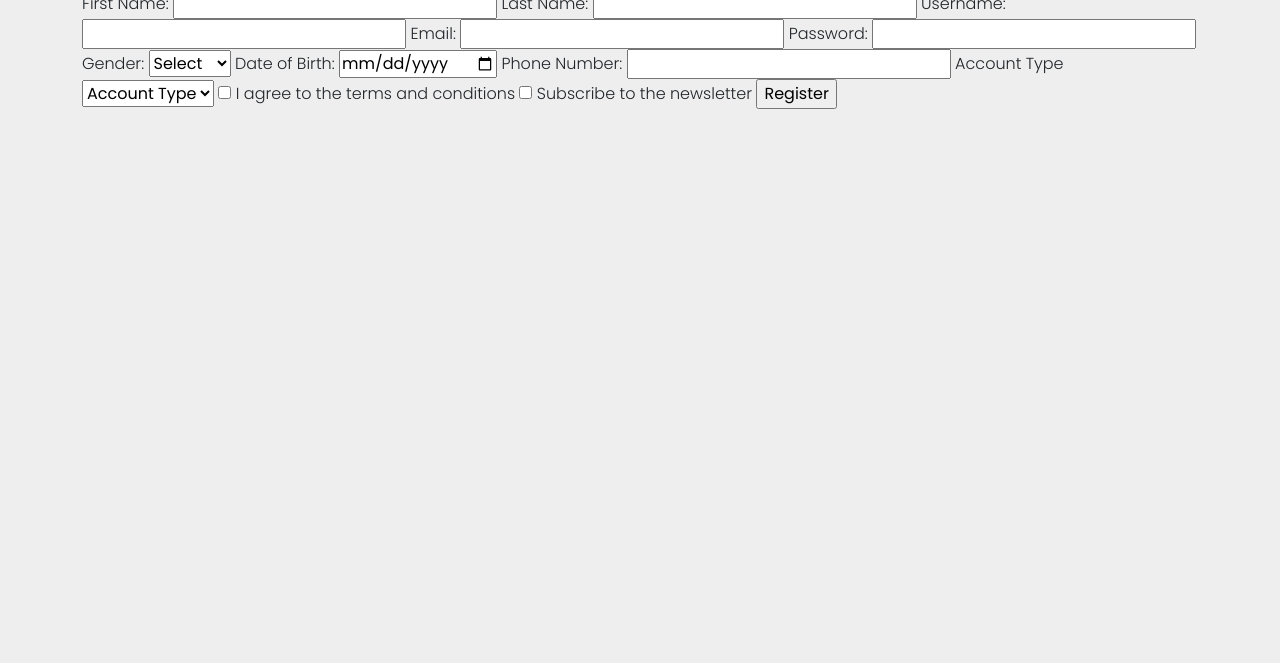
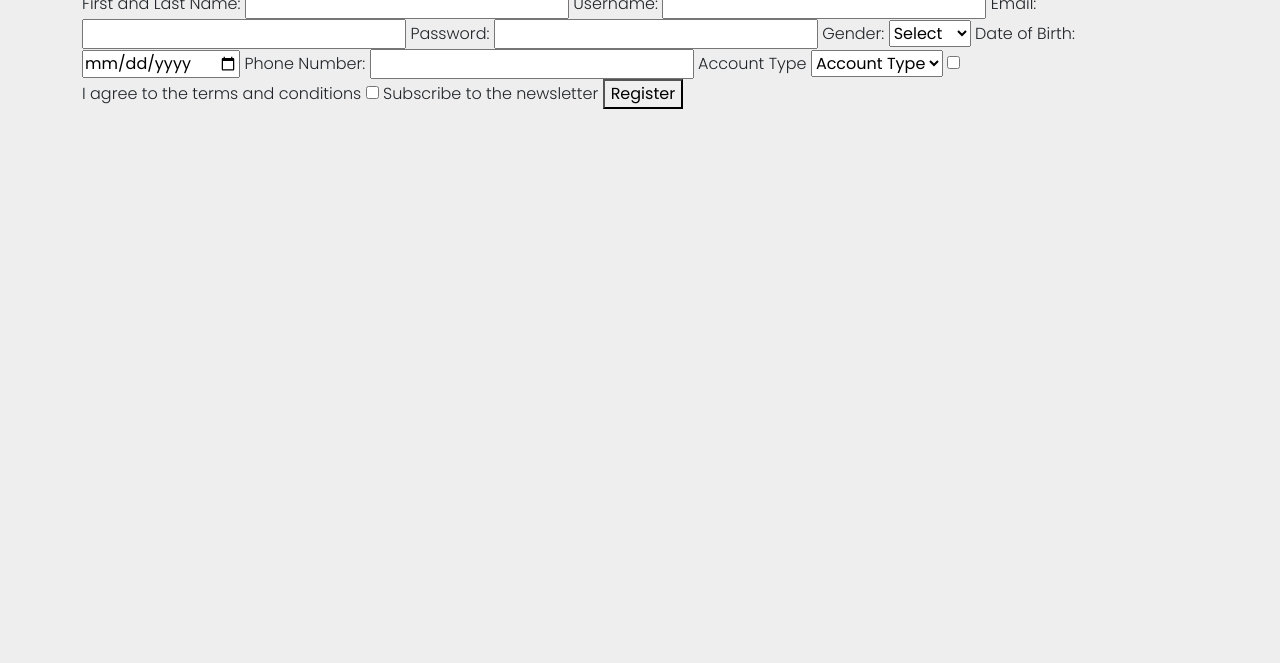
Before and after one commit to jacobdefalco/team-capstone, a plain HTML site: page registration.html in a window 1280 px wide. Shown: the part 137-800 px from the top of the page. Drawn offline with nearby package versions, Linux system fonts and the light colour scheme.

Commit message:
added registration funtionality

```diff
--- a/registration.html
+++ b/registration.html
@@ -7,7 +7,7 @@
     <script src="https://cdn.jsdelivr.net/npm/bootstrap@5.1.3/dist/js/bootstrap.bundle.min.js"></script>
     <link rel="stylesheet" href="https://cdnjs.cloudflare.com/ajax/libs/font-awesome/6.4.0/css/all.min.css" />
     <link href="./css/style.css" rel="stylesheet" />
-    <title>Home</title>
+    <title>Registration</title>
     <script src="scripts/auth.js"></script>
   </head>
 
@@ -81,12 +81,9 @@
     <main>
       <div class="container">
         <h2>Registration</h2>
-        <form action="#" method="POST">
-          <label for="first-name">First Name:</label>
-          <input type="text" id="first-name" name="first-name" required />
-
-          <label for="last-name">Last Name:</label>
-          <input type="text" id="last-name" name="last-name" required />
+        <form id="register" method="POST">
+          <label for="full-name">First and Last Name:</label>
+          <input type="text" id="full-name" name="full-name" required />
 
           <label for="username">Username:</label>
           <input type="text" id="username" name="username" required />
@@ -124,12 +121,12 @@
           <input type="checkbox" id="newsletter" name="newsletter" />
           <label for="newsletter">Subscribe to the newsletter</label>
 
-          <input type="submit" value="Register" />
+          <button id="registerButton" type="submit">Register</button>
         </form>
       </div>
     </main>
     <footer></footer>
-    <script src="scripts/login.js"></script>
     <script src="scripts/index.js"></script>
+    <script src="scripts/register.js"></script>
   </body>
 </html>
```
